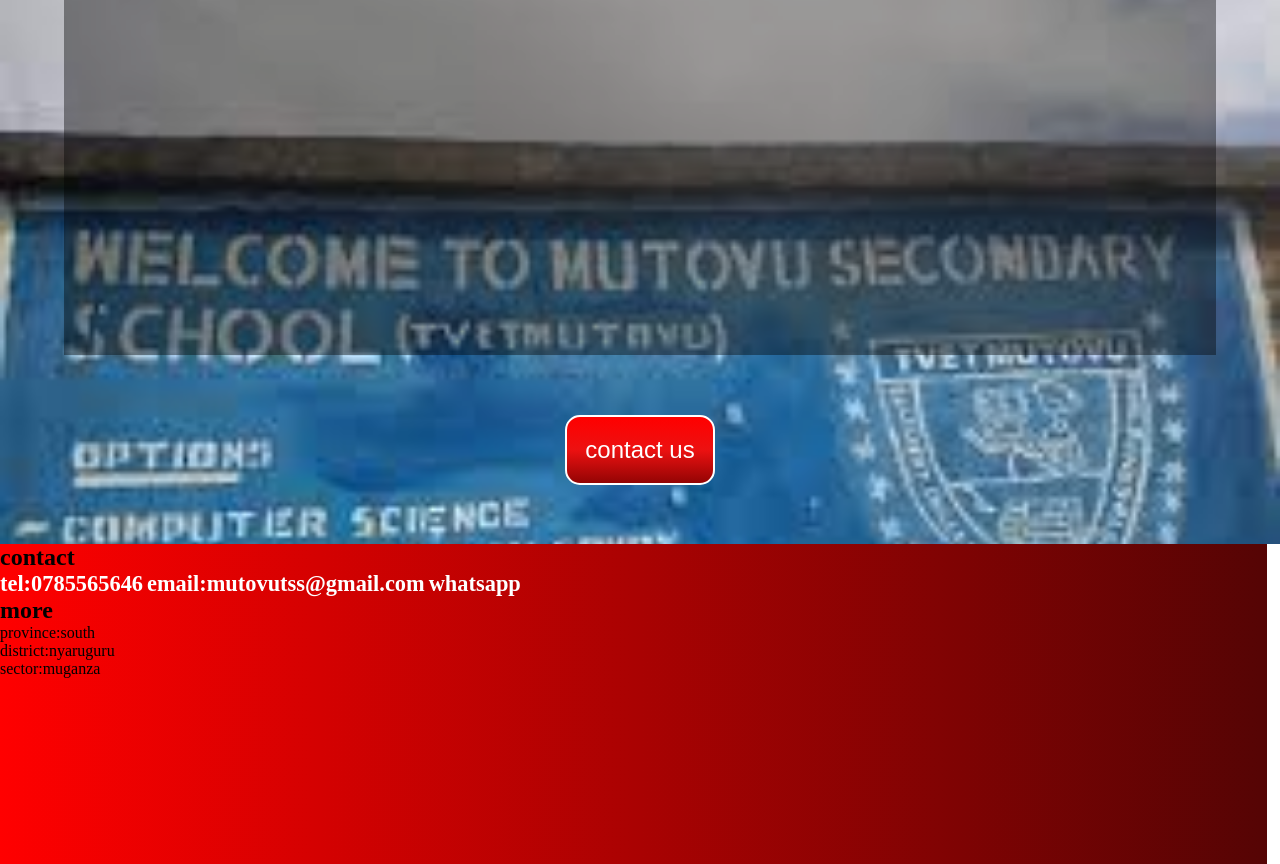
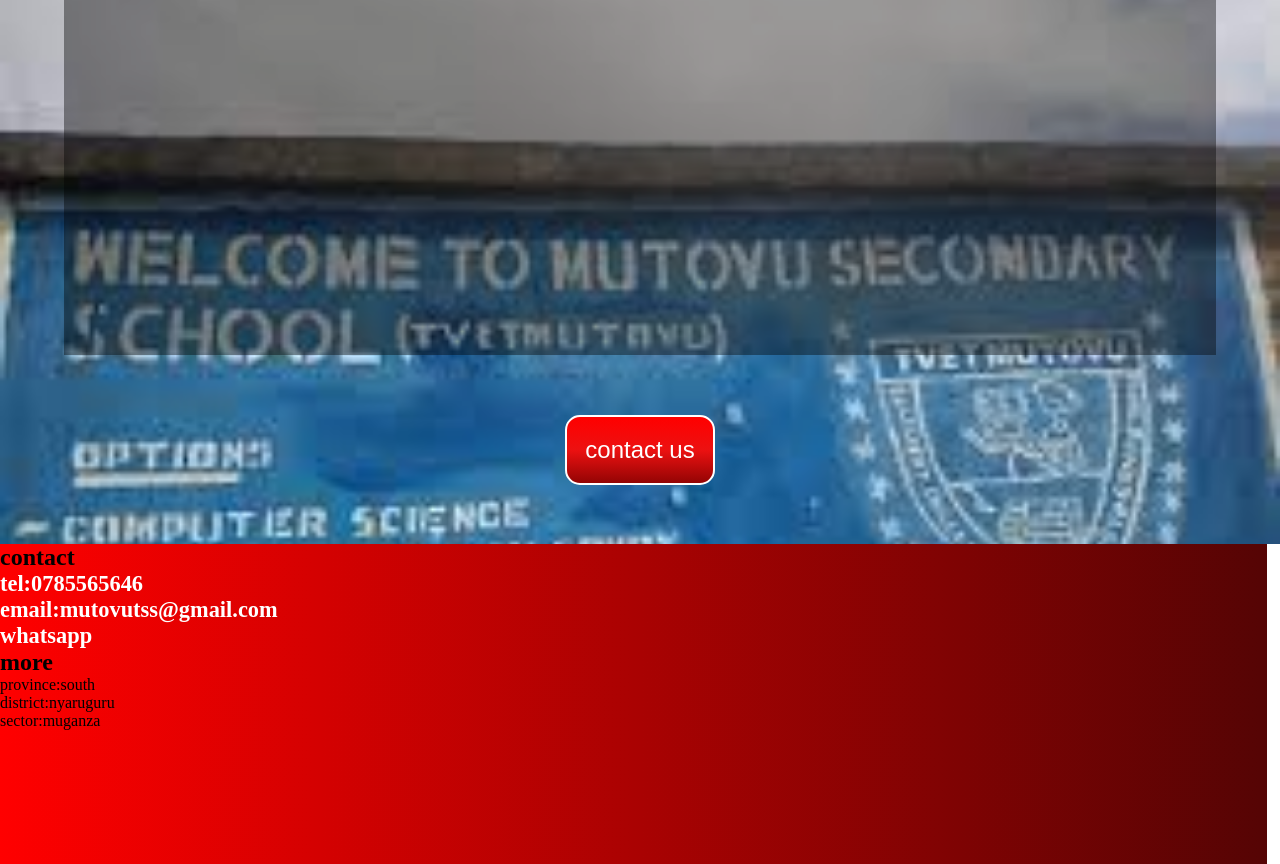
Before and after one commit to athanase12/mutovu-website, a plain HTML site: page index.html in a window 1280 px wide. Shown: the part 216-1080 px from the top of the page. Drawn offline with Linux system fonts and the light colour scheme.

Commit message:
Update index.html

```diff
--- a/index.html
+++ b/index.html
@@ -33,8 +33,8 @@
         <div class="foot">
             <div class="contact">
             <h2>contact</h2>
-            <a href="tel:078456789">tel:0785565646</a>
-            <a href="mailto:mutovutss@gmail.com">email:mutovutss@gmail.com</a>
+            <a href="tel:078456789">tel:0785565646</a><br>
+            <a href="mailto:mutovutss@gmail.com">email:mutovutss@gmail.com</a><br>
             <a href="">whatsapp</a>
         </div>
         <div class="more">
```
